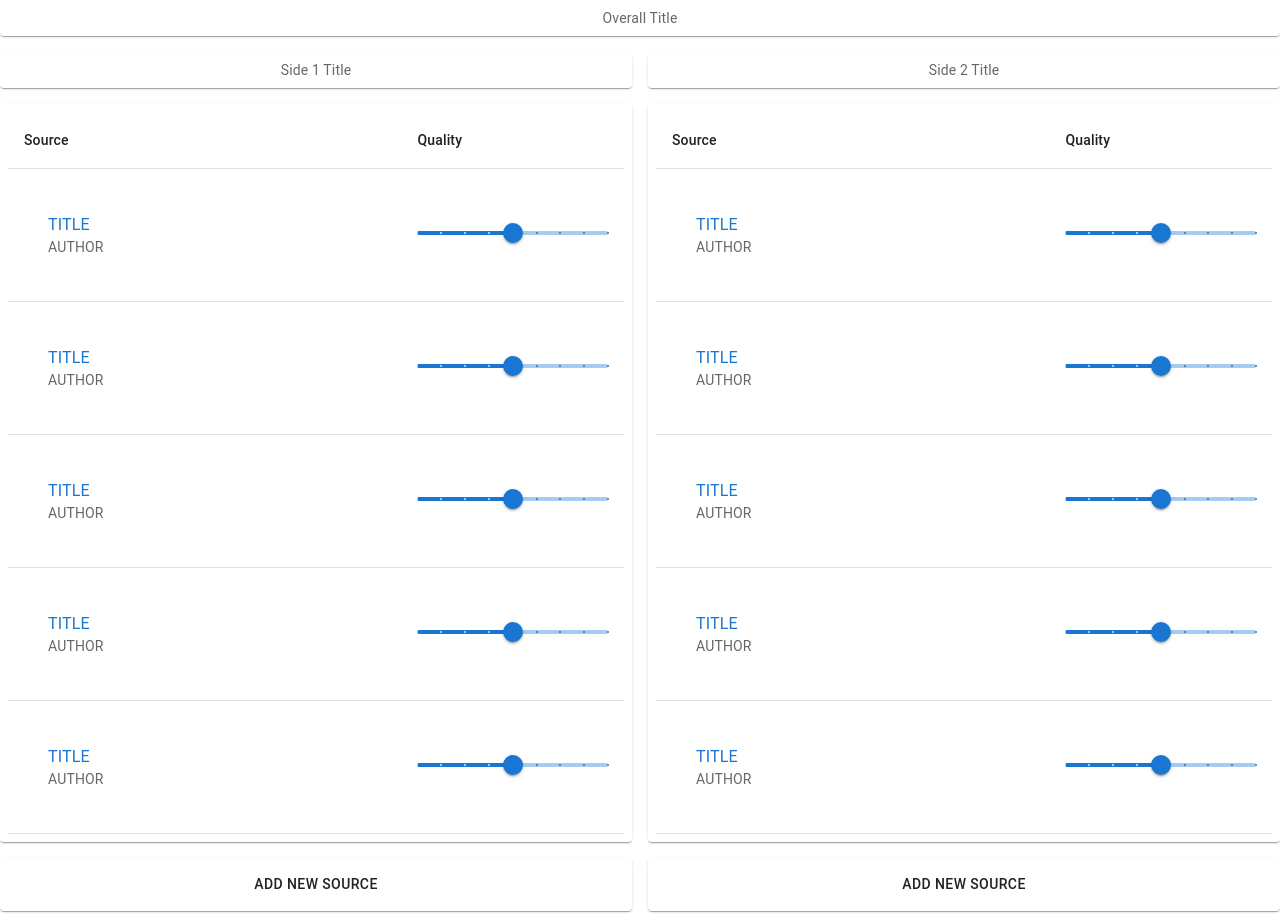
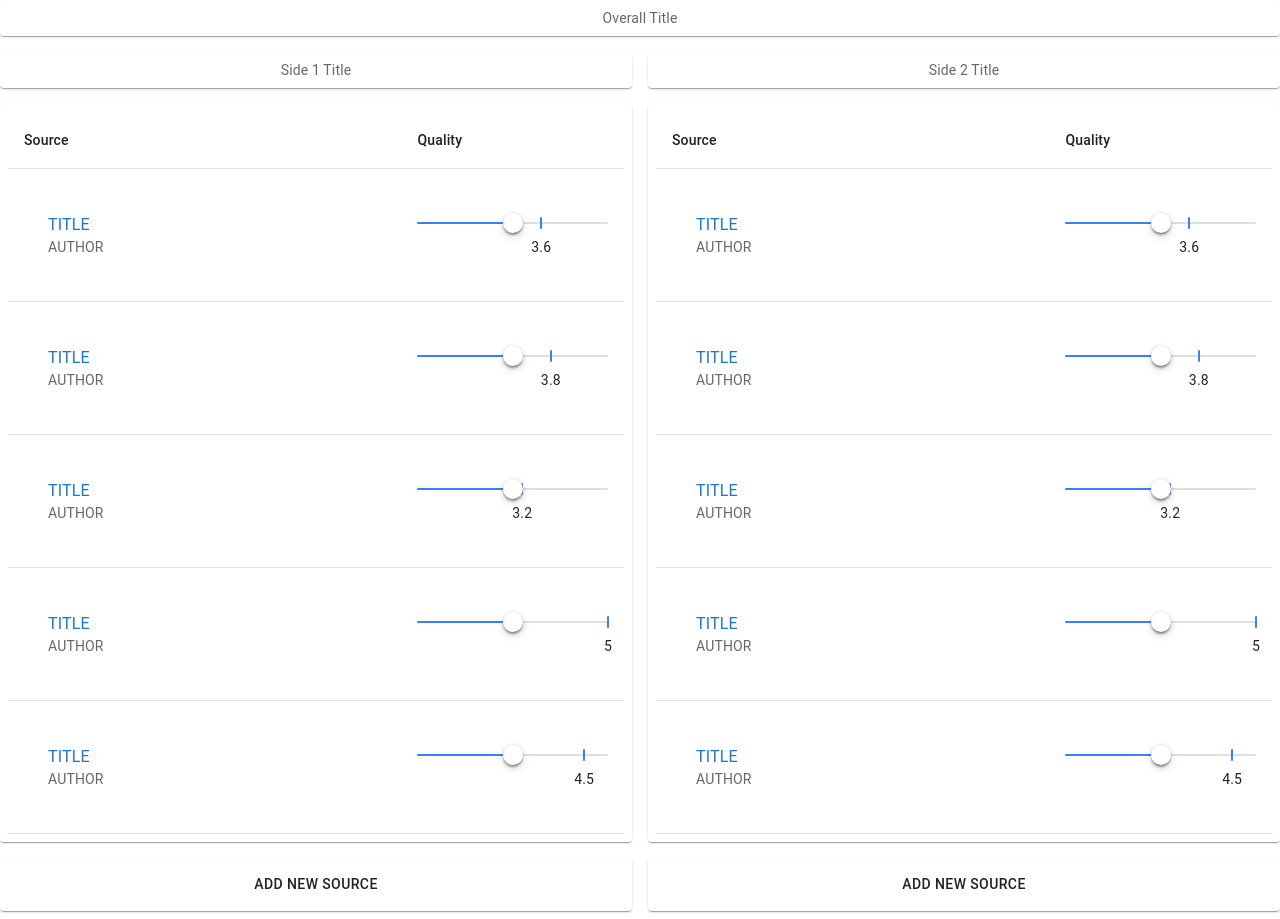
Before and after one commit to UWSocialComputing/Wild-Swaying-Goats-Project, a React (Create React App) app in the folder wild-swaying-goats-app/: page / in a window 1280 px wide. Built offline with nearby package versions, Linux system fonts and the light colour scheme.

Commit message:
implement average score and create BibTable component

```diff
--- a/wild-swaying-goats-app/src/BibliographyPage.js
+++ b/wild-swaying-goats-app/src/BibliographyPage.js
@@ -2,30 +2,24 @@ import './App.css';
 import React from "react";
 import Source from './components/Source.js';
 import SliderScore from './components/SliderScore.js';
+import BibTable from './components/BibTable.js';
 import { styled } from '@mui/material/styles';
 import {
   Button,
   Grid,
-  Paper,
-  TableHead,
-  TableRow,
-  TableContainer,
-  TableCell,
-  TableBody,
-  Table
+  Paper
 } from "@material-ui/core";
-import {Link} from "react-router-dom";
 
 function createData(source, score) {
   return { source, score };
 }
 
 const rows = [
-  createData(<Source displayText={"Title"} author={"Author"} link={"https://www.w3schools.com/howto/howto_js_redirect_webpage.asp"}/>, <SliderScore/>),
-  createData(<Source displayText={"Title"} author={"Author"} link={"https://www.w3schools.com/howto/howto_js_redirect_webpage.asp"}/>, <SliderScore/>),
-  createData(<Source displayText={"Title"} author={"Author"} link={"https://www.w3schools.com/howto/howto_js_redirect_webpage.asp"}/>, <SliderScore/>),
-  createData(<Source displayText={"Title"} author={"Author"} link={"https://www.w3schools.com/howto/howto_js_redirect_webpage.asp"}/>, <SliderScore/>),
-  createData(<Source displayText={"Title"} author={"Author"} link={"https://www.w3schools.com/howto/howto_js_redirect_webpage.asp"}/>, <SliderScore/>)
+  createData(<Source displayText={"Title"} author={"Author"} link={"https://www.w3schools.com/howto/howto_js_redirect_webpage.asp"}/>, <SliderScore average={3.6}/>),
+  createData(<Source displayText={"Title"} author={"Author"} link={"https://www.w3schools.com/howto/howto_js_redirect_webpage.asp"}/>, <SliderScore average={3.8}/>),
+  createData(<Source displayText={"Title"} author={"Author"} link={"https://www.w3schools.com/howto/howto_js_redirect_webpage.asp"}/>, <SliderScore average={3.2}/>),
+  createData(<Source displayText={"Title"} author={"Author"} link={"https://www.w3schools.com/howto/howto_js_redirect_webpage.asp"}/>, <SliderScore average={5.0}/>),
+  createData(<Source displayText={"Title"} author={"Author"} link={"https://www.w3schools.com/howto/howto_js_redirect_webpage.asp"}/>, <SliderScore average={4.5}/>)
 ];
 
 const Item = styled(Paper)(({ theme }) => ({
@@ -38,6 +32,7 @@ const Item = styled(Paper)(({ theme }) => ({
 
 export default function BibliograpyPage() {
   return (
+    <div>
       <Grid container p={2} spacing={2}>
         <Grid item xs={12}>
           <Item>
@@ -56,49 +51,13 @@ export default function BibliograpyPage() {
         </Grid>
         <Grid item xs={6}>
           <Item>
-          <Table sx={{ minWidth: 250 }} aria-label="simple table">
-            <TableHead>
-              <TableRow>
-                <TableCell align="left">Source</TableCell>
-                <TableCell align="left">Quality</TableCell>
-              </TableRow>
-            </TableHead>
-            <TableBody>
-              {rows.map((row) => (
-                <TableRow
-                  key={row.name}
-                  sx={{ '&:last-child td, &:last-child th': { border: 0 } }}
-                >
-                  <TableCell align="left">{row.source}</TableCell>
-                  <TableCell align="left">{row.score}</TableCell>
-                </TableRow>
-              ))}
-            </TableBody>
-          </Table>
+            <BibTable rows={rows}/>
           </Item>
         </Grid>
 
         <Grid item xs={6}>
           <Item>
-          <Table sx={{ minWidth: 250 }} aria-label="simple table">
-            <TableHead>
-              <TableRow>
-                <TableCell align="left">Source</TableCell>
-                <TableCell align="left">Quality</TableCell>
-              </TableRow>
-            </TableHead>
-            <TableBody>
-              {rows.map((row) => (
-                <TableRow
-                  key={row.name}
-                  sx={{ '&:last-child td, &:last-child th': { border: 0 } }}
-                >
-                  <TableCell align="left">{row.source}</TableCell>
-                  <TableCell align="left">{row.score}</TableCell>
-                </TableRow>
-              ))}
-            </TableBody>
-          </Table>
+            <BibTable rows={rows}/>
           </Item>
         </Grid>
 
@@ -118,5 +77,6 @@ export default function BibliograpyPage() {
           </Item>
         </Grid>
       </Grid>
+    </div>
   );
 }
--- /dev/null
+++ b/wild-swaying-goats-app/src/components/BibTable.js
@@ -0,0 +1,32 @@
+import React from "react";
+import {
+    TableHead,
+    TableRow,
+    TableCell,
+    TableBody,
+    Table
+  } from "@material-ui/core";
+
+export default function BibTable(props) {
+    return(
+        <Table sx={{ minWidth: 250 }} aria-label="simple table">
+            <TableHead>
+              <TableRow>
+                <TableCell align="left">Source</TableCell>
+                <TableCell align="left">Quality</TableCell>
+              </TableRow>
+            </TableHead>
+            <TableBody>
+              {props.rows.map((row) => (
+                <TableRow
+                  key={row.name}
+                  sx={{ '&:last-child td, &:last-child th': { border: 0 } }}
+                >
+                  <TableCell align="left">{row.source}</TableCell>
+                  <TableCell align="left">{row.score}</TableCell>
+                </TableRow>
+              ))}
+            </TableBody>
+          </Table>
+    );
+}
--- a/wild-swaying-goats-app/src/components/SliderScore.js
+++ b/wild-swaying-goats-app/src/components/SliderScore.js
@@ -1,14 +1,75 @@
 import React from "react";
 import Slider from "@mui/material/Slider"
+import { styled } from '@mui/material/styles';
 
 export default function SliderScore(props) {
+  const avg = [
+    {
+      value: props.average,
+      label: props.average
+    }
+  ]
+
+  const iOSBoxShadow =
+  '0 3px 1px rgba(0,0,0,0.1),0 4px 8px rgba(0,0,0,0.13),0 0 0 1px rgba(0,0,0,0.02)';
+
+
+  const IOSSlider = styled(Slider)(({ theme }) => ({
+      color: theme.palette.mode === 'dark' ? '#3880ff' : '#3880ff',
+      height: 2,
+      padding: '15px 0',
+      '& .MuiSlider-thumb': {
+        height: 20,
+        width: 20,
+        backgroundColor: '#fff',
+        boxShadow: iOSBoxShadow,
+        '&:focus, &:hover, &.Mui-active': {
+          boxShadow:
+            '0 3px 1px rgba(0,0,0,0.1),0 4px 8px rgba(0,0,0,0.3),0 0 0 1px rgba(0,0,0,0.02)',
+          // Reset on touch devices, it doesn't add specificity
+          '@media (hover: none)': {
+            boxShadow: iOSBoxShadow,
+          },
+        },
+      },
+      '& .MuiSlider-valueLabel': {
+        fontSize: 12,
+        fontWeight: 'normal',
+        top: -6,
+        backgroundColor: 'unset',
+        color: theme.palette.text.primary,
+        '&:before': {
+          display: 'none',
+        },
+        '& *': {
+          background: 'transparent',
+          color: theme.palette.mode === 'dark' ? '#fff' : '#000',
+        },
+      },
+      '& .MuiSlider-track': {
+        border: 'none',
+      },
+      '& .MuiSlider-rail': {
+        opacity: 0.5,
+        backgroundColor: '#bfbfbf',
+      },
+      '& .MuiSlider-mark': {
+        backgroundColor: '#3880ff',
+        height: 12,
+        width: 2,
+      },
+      '& .MuiSlider-markLabel': {
+        color: theme.palette.text.primary
+      }
+    }));
+
     return (
-          <Slider
+          <IOSSlider
             aria-label="Quality"
             defaultValue={3}
             valueLabelDisplay="auto"
             step={0.5}
-            marks
+            marks={avg}
             min={1}
             max={5}
             />
```
Lines whose indentation alone changed are shown as unchanged.
